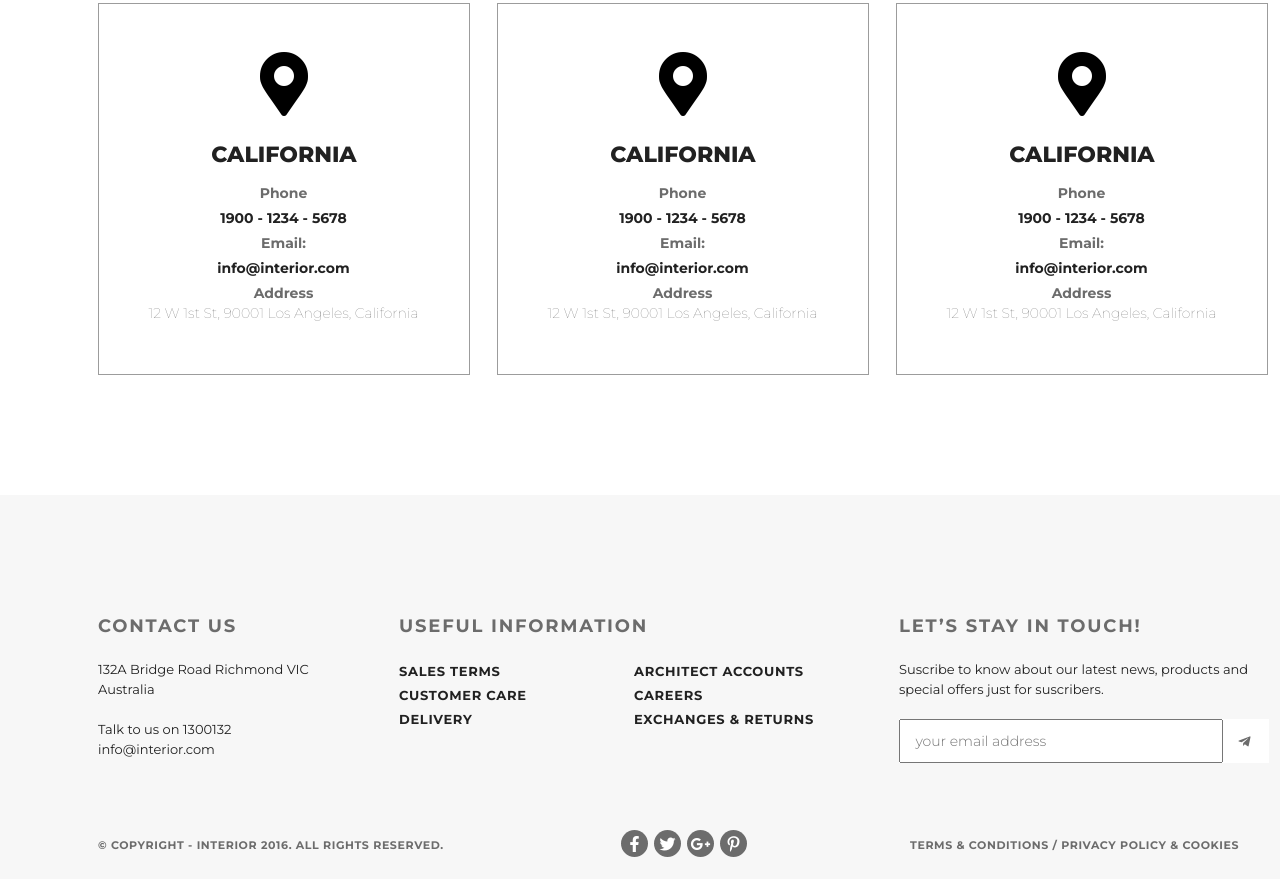
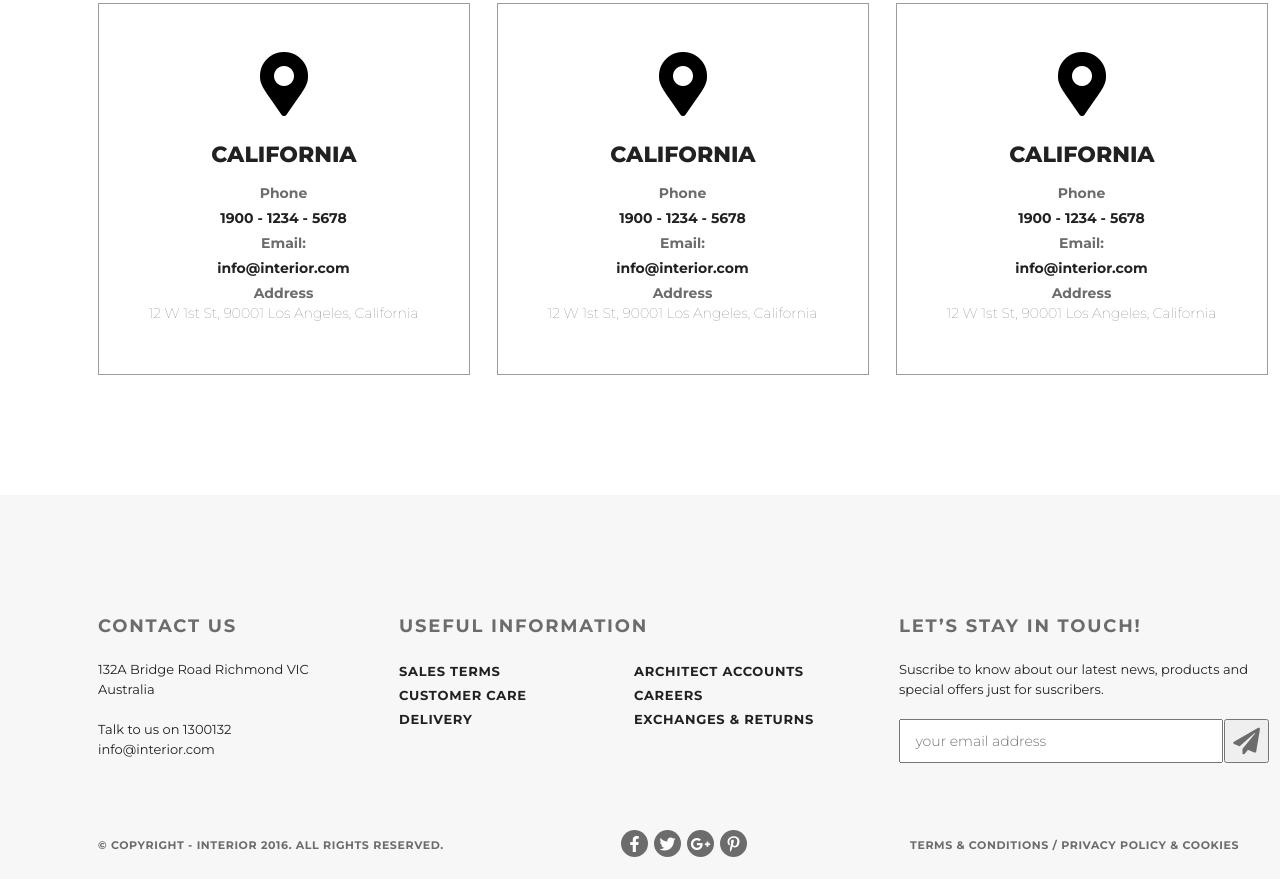
Before and after one commit to Kottecu/test-project, a plain HTML site: page Contact.html in a window 1280 px wide. Shown: the part 428-1307 px from the top of the page. Drawn offline with Linux system fonts and the light colour scheme.

Commit message:
Add files via upload

```diff
--- a/Contact.html
+++ b/Contact.html
@@ -91,12 +91,12 @@
                 <div class=fc-3><a href="" class="fcontc">Suscribe to know about our latest news, products and special offers just for suscribers.</a></div>
                 <div class="informa">
                    <form action="#">
-                    <p><input type="text" placeholder="    your email address" class="iform"></p>
-                    </form>
-                    <img src="img/logos/telegram-plane-brands1.svg" alt="" class="foremail">
+                            <p>
+                                <input type="text" placeholder="    your email address" class="iform"> </p>
+                         <button class="foremail"><i class="fas fa-paper-plane fa-2x"></i></button> </form>
+                        </div>
                 </div>
             </div>
-        </div>
         <div class="fcopyspace padding-site">
             <div class="copp1">
                 <p class="cop1">© Copyright - INTERIOR 2016. All Rights Reserved.</p>
--- a/style.css
+++ b/style.css
@@ -719,13 +719,16 @@ exch1:hover {
 }
 
 .foremail {
-    width: 21px;
-    height: 17px;
+    width: 45px;
+    height: 44px;
     color: #6c6c6c;
     float: right;
-    padding-right: 14px;
-    padding-top: 14px;
+    text-align: center;
+    margin-top: px;
+
 }
+
+
 
 .fcopyspace {
     width: 1366px;
```
Also changed, not shown: index.html (+2 -1 lines), product-dealis.html (+4 -4 lines), product.html (+4 -4 lines).
